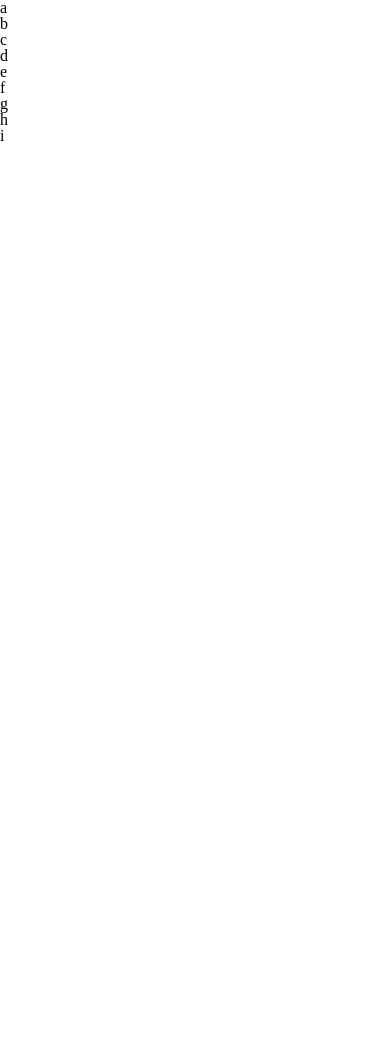
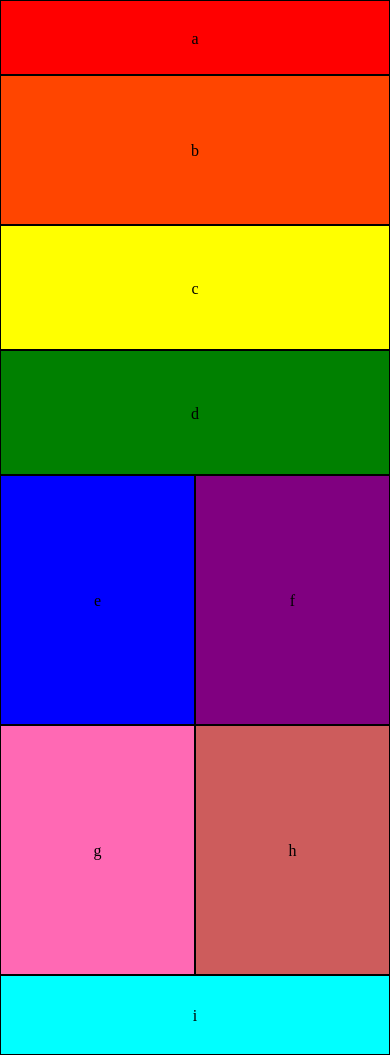
Before and after one commit to daisyjanejohnson/lab-04, a plain HTML site: page index.html in a window 390 px wide. Before the commit the page ends 844 px from the top, so only its background shows below. Drawn offline with Linux system fonts and the light colour scheme; files that its build step writes are made by us from their sources.

Commit message:
finsished all three views

```diff
--- a/css/base.css
+++ b/css/base.css
@@ -0,0 +1,35 @@
+html{
+  display: flex;
+  justify-content: center;
+
+}
+
+ body {
+  text-align: center;
+  width: 100%;
+  margin: auto;
+}
+
+/* Tablet */
+/* @media only screen and (max-width: 960px){
+  body {
+    width: 960px;
+  }
+}  */
+
+/* Desktop */
+/* @media only screen and (min-width: 768px){
+  body {
+    width: 960px;
+  } */
+
+@media screen and (max-width: 960px) {
+  body {
+    width: 100%;
+  }
+}
+@media screen and (max-width: 736px) {
+  body {
+    max-width: 480px;
+  }
+}
--- a/css/layout.css
+++ b/css/layout.css
@@ -0,0 +1,283 @@
+
+  main{
+    margin: auto;
+    display: grid;
+    grid-template-columns: 20.83% 19.79% 19.79% 19.79% 19.79%;
+    grid-template-rows: 150px 250px 300px 200px;
+    max-width: 1320px;
+  }
+  div{
+    box-sizing:border-box;
+    border: 1px solid black;
+    position: relative;
+    height:100%;
+    grid-column-start: 1;
+    grid-column-end: 6;
+  }
+
+  #a{
+    height: 150px;
+    line-height: 150px;
+    grid-row-start: 1;
+    grid-column-start:1;
+    grid-column-end: 6;
+    background-color: greenyellow;
+  }
+  #b{
+    height:750px;
+    line-height: 750px;
+    grid-row-start:2;
+    grid-column-start: 1;
+    grid-column-end: 1;
+    background-color: darkorchid;
+  }
+
+  #c{
+    height: 250px;
+    line-height: 250px;
+    grid-column-start:2;
+    grid-column-end:4;
+    grid-row-start:2;
+    background-color: fuchsia;
+  }
+  #d{
+    height: 250px;
+    line-height: 250px;
+    grid-column-start:4;
+    grid-column-end:6;
+    grid-row-start:2;
+    background-color: khaki;
+  }
+  #e{
+    height:300px;
+    line-height: 300px;
+    grid-row-start: 3;
+    grid-column-start:2;
+    grid-column-end:3;
+    background-color: violet;
+  }
+  #f{
+    height:300px;
+    line-height: 300px;
+    grid-row-start: 3;
+    grid-column-start:3;
+    grid-column-end:4;
+    background-color: seagreen;
+  }
+  #g{
+    height:300px;
+    line-height: 300px;
+    grid-row-start: 3;
+    grid-column-start:4;
+    grid-column-end:5;
+    background-color: springgreen;
+  }
+  #h{
+    height:300px;
+    line-height: 300px;
+    grid-row-start: 3;
+    grid-column-start:5;
+    grid-column-end:6;
+    background-color: rebeccapurple;
+  }
+  #i{
+    height: 200px;
+    line-height: 200px;
+    grid-row-start:4;
+    grid-column-start: 2;
+    grid-column-end: 6;
+    background-color: turquoise;
+  }
+
+
+
+
+/*Tablet */
+@media only screen and (max-width: 960px){
+  main{
+    display: grid;
+    grid-template-columns: 20.83% 19.79% 19.79% 19.79% 19.79%;
+    /* grid-template-rows: 100px 600px 380px 380px 190px 190px 190px 190px 760px; */
+    grid-template-rows: 100px 200px 250px 150px;
+    height: 100vh;
+  }
+  div{
+    box-sizing:border-box;
+    border: 1px solid black;
+    position: relative;
+    height:100%;
+    grid-column-start: 1;
+    grid-column-end: 6;
+  }
+
+  #a{
+    height:100px;
+    grid-column-start:1;
+    grid-column-end: 6;
+    background-color: maroon;
+  }
+
+  #b{
+    height:600px;
+    line-height: 600px;
+    background-color: orange;
+    grid-row-start:2;
+    grid-column-start: 1;
+    grid-column-end: 1;
+  }
+
+  #c{
+    height: 200px;
+    line-height: 200px;
+    grid-column-start:2;
+    grid-column-end:4;
+    grid-row-start:2;
+    background-color: gold;
+  }
+  #d{
+    height: 200px;
+    line-height: 200px;
+    grid-column-start:4;
+    grid-column-end:6;
+    grid-row-start:2;
+    background-color: greenyellow;
+  }
+
+
+  #e{
+    height:250px;
+    line-height: 250px;
+    grid-row-start: 3;
+    grid-column-start:2;
+    grid-column-end:3;
+    background-color: skyblue;
+  }
+
+  #f{
+    height:250px;
+    line-height: 250px;
+    grid-row-start: 3;
+    grid-column-start:3;
+    grid-column-end:4;
+    background-color: magenta;
+  }
+
+  #g{
+    height:250px;
+    line-height: 250px;
+    grid-row-start: 3;
+    grid-column-start:4;
+    grid-column-end:5;
+    background-color: pink;
+  }
+
+  #h{
+    height:250px;
+    line-height: 250px;
+    grid-row-start: 3;
+    grid-column-start:5;
+    grid-column-end:6;
+    background-color: forestgreen;
+  }
+
+  #i{
+    height: 150px;
+    line-height: 150px;
+    grid-row-start:4;
+    grid-column-start: 2;
+    grid-column-end: 6;
+    background-color: mediumspringgreen;
+  }
+
+}
+
+@media screen and (max-width: 736px) {
+main{
+  display: grid;
+  grid-template-columns:50% 50%;
+  grid-template-rows: 75px 150px 125px 125px 250px 250px 80px;
+  height: 100vh;
+}
+  div{
+  box-sizing:border-box;
+  border: 1px solid black;
+  position: relative;
+  height:100%;
+
+}
+#a{
+  height:75px;
+  line-height: 75px;
+  background-color: red;
+  grid-row-start: 1;
+  grid-column: 1 / span 3;
+
+}
+#b{
+  height: 150px;
+  line-height: 150px;
+  grid-row-start: 2;
+  grid-column: 1 / span 3;
+  background-color: orangered;
+}
+#c{
+  height: 125px;
+  line-height: 125px;
+  grid-row-start: 3;
+  grid-column: 1 / span 3;
+  background-color: yellow;
+}
+ #d{
+  height: 125px;
+  line-height: 125px;
+  grid-row-start: 4;
+  grid-column: 1 / span 3;
+  background-color: green;
+}
+#e{
+  height:250px;
+  line-height: 250px;
+  grid-row-start:5;
+  grid-row-end:5;
+  grid-column-start: 1;
+  grid-column-end: 2;
+  background-color: blue;
+
+}
+#f{
+  height:250px;
+  line-height: 250px;
+  grid-row-start:5;
+  grid-row-end:5;
+  grid-column-start: 2;
+  grid-column-end: 3;
+  background-color: purple;
+}
+#g{
+  height:250px;
+  line-height: 250px;
+  grid-row-start:6;
+  grid-row-end:6;
+  grid-column-start: 1;
+  grid-column-end: 2;
+  background-color: hotpink;
+}
+#h{
+  height:250px;
+  line-height: 250px;
+  grid-row-start:6;
+  grid-row-end:6;
+  grid-column-start: 2;
+  grid-column-end: 3;
+  background-color: indianred;
+}
+
+#i{
+  height:80px;
+  line-height: 80px;
+  grid-row-start: 7;
+  grid-column-start: 1;
+  grid-column-end: 3;
+  background-color: aqua;
+}
+}
--- a/index.html
+++ b/index.html
@@ -3,17 +3,17 @@
 <head>
   <meta charset="UTF-8">
   <meta name="viewport" content="width=device-width, initial-scale=1.0">
-  <link href="reset.css" rel="stylesheet" type="text/css" />
-  <link href="base.css" rel="stylesheet" type="text/css" />
-  <link href="layout.css" rel="stylesheet" type="text/css" />
-  <link href="modules.css" rel="stylesheet" type="text/css" />
+  <link href="css/reset.css" rel="stylesheet" type="text/css" />
+  <link href="css/base.css" rel="stylesheet" type="text/css" />
+  <link href="css/layout.css" rel="stylesheet" type="text/css" />
+  <link href="css/modules.css" rel="stylesheet" type="text/css" />
   <title>Lab 04a</title>
 </head>
 <body>
-  <header><div id="a"><p>a</p></div>
+  <header>
   </header>
   <main>
-
+    <div id="a"><p>a</p></div>
     <div id="b"><p>b</p></div>
     <div id="c"><p>c</p></div>
     <div id="d"><p>d</p></div>
@@ -21,8 +21,8 @@
     <div id="f"><p>f</p></div>
     <div id="g"><p>g</p></div>
     <div id="h"><p>h</p></div>
-
+    <div id="i"><p>i</p></div>
   </main>
-  <footer><div id="i"><p>i</p></div></footer>
+  <footer></footer>
 </body>
 </html>
```
